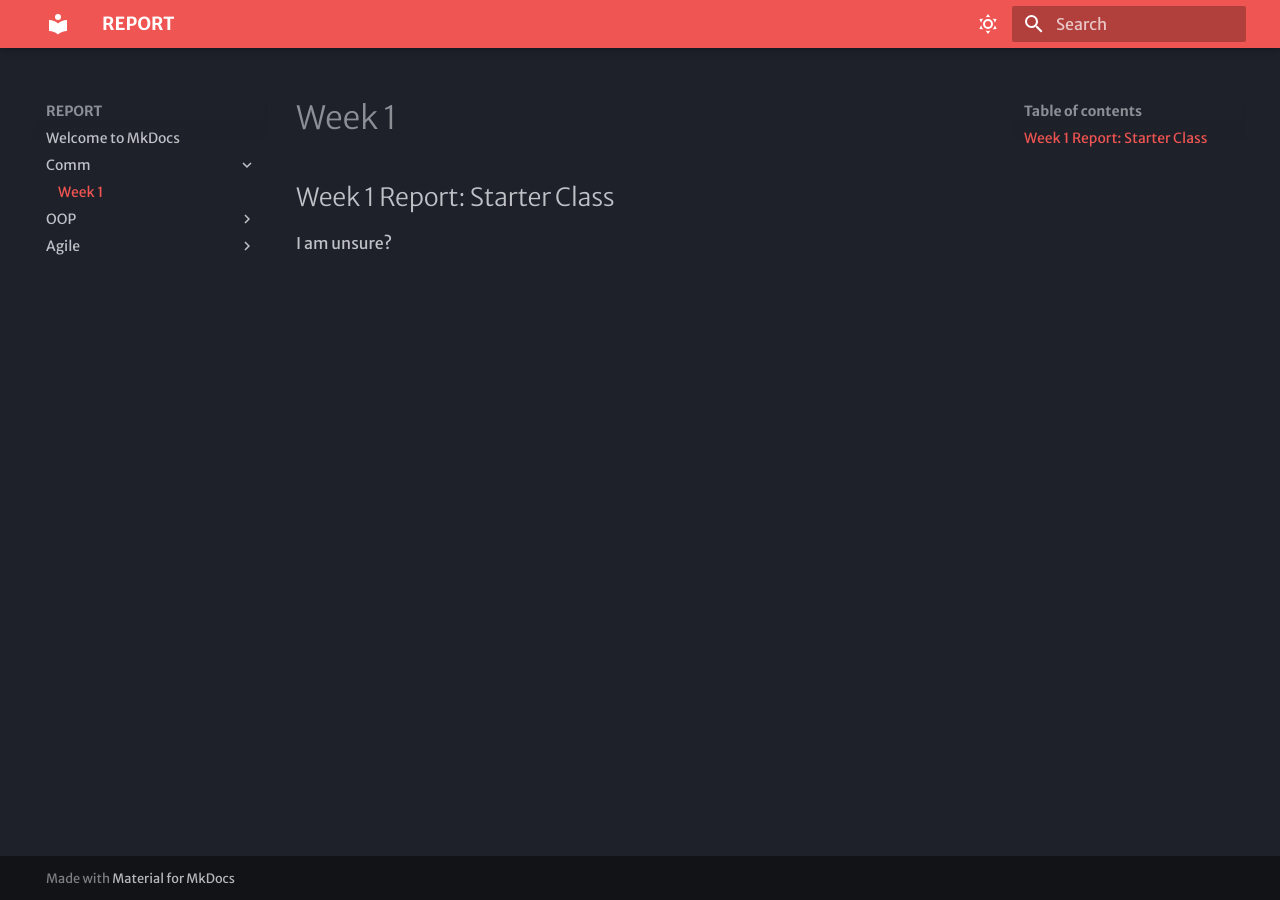
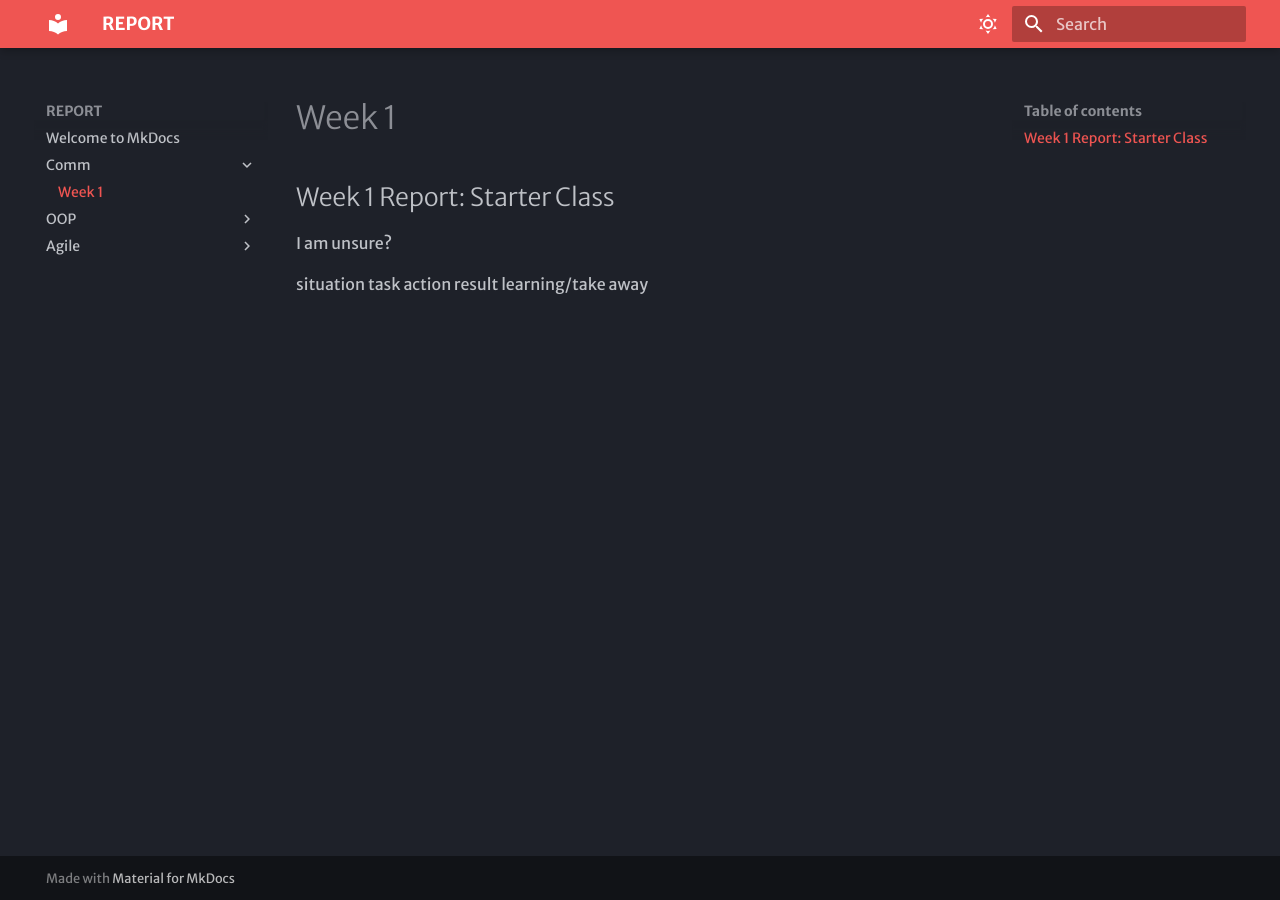
Before and after one commit to UyVuStephenVu/Markdown, an MkDocs documentation site: the page built from docs/Comm/Week 1.md, in a window 1280 px wide. Built offline with MkDocs 1.6.1 and Material for MkDocs 9.7.7, drawn with Linux system fonts in a browser that asks for light colours.

Commit message:
add comm P/S

```diff
--- a/docs/Comm/Week 1.md
+++ b/docs/Comm/Week 1.md
@@ -5,3 +5,10 @@ I am unsure?
 <!-- reminder:
 
 do heuristic -->
+
+
+situation
+task
+action
+result
+learning/take away
```
